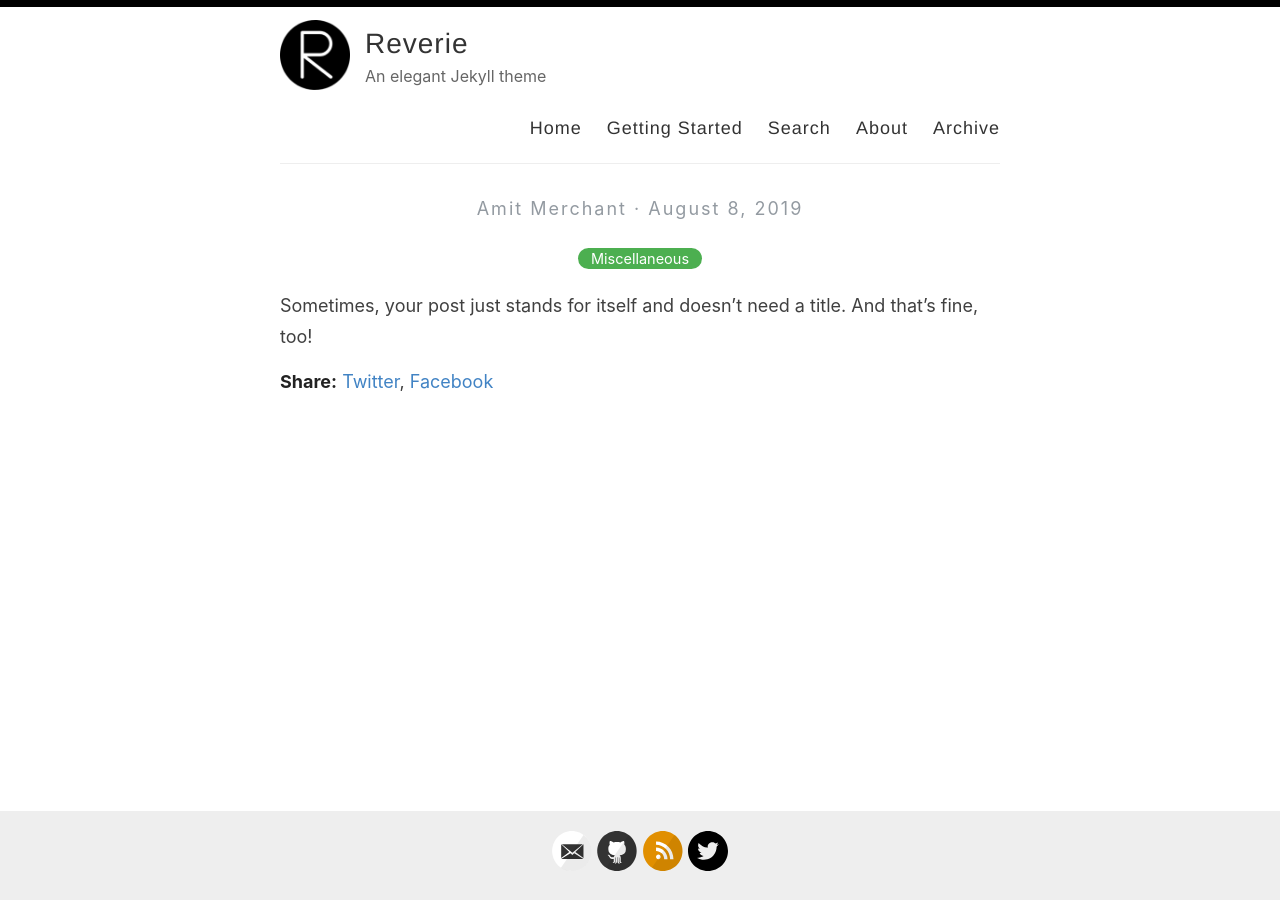
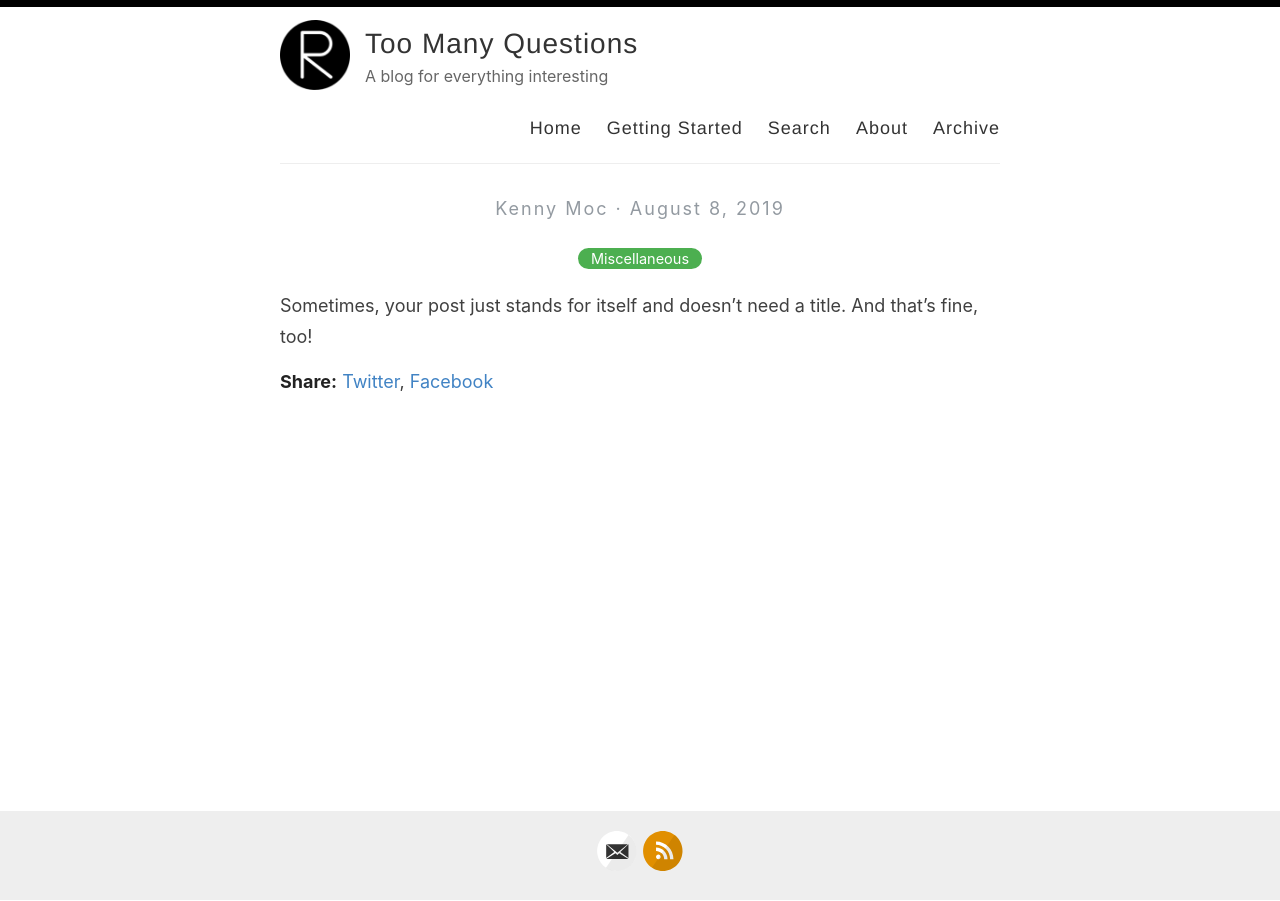
Before and after one commit to xan3c/xan3c.github.io, a Jekyll site: the page built from _posts/2019-08-08-no-title-posts.md, in a window 1280 px wide. Built offline with Jekyll 4.4.1, drawn with Linux system fonts in a browser that asks for light colours.

Commit message:
Update _config.yml

```diff
--- a/_config.yml
+++ b/_config.yml
@@ -3,13 +3,13 @@
 #
 
 # Name of your site (displayed in the header)
-name: Reverie
+name: Too Many Questions
 
 # Name of the author
-author: Amit Merchant
+author: Kenny Moc
 
 # Short bio or description (displayed in the header)
-description: An elegant Jekyll theme
+description: A blog for everything interesting
 
 # URL of your avatar or profile pic (you could use your GitHub profile pic)
 avatar: /images/reverie.png
@@ -21,15 +21,15 @@ avatar: /images/reverie.png
 # Includes an icon in the footer for each username you enter
 footer-links:
   dribbble:
-  email: amit.d.merchant@gmail.com
+  email: whatis@kennymoc.xyz
   facebook:
   flickr:
-  github: amitmerchant1990/reverie
+  github:
   instagram:
   linkedin:
   pinterest:
   rss: rss
-  twitter: amit_merchant
+  twitter:
   stackoverflow:
   youtube: # channel/<your_long_string> or user/<user-name>
   googleplus: # anything in your profile username that comes after plus.google.com/
@@ -41,10 +41,10 @@ footer-links:
 disqus:
 
 # Enter your Google Analytics web tracking code (e.g. UA-2110908-2) to activate tracking
-google_analytics: UA-43339302-11
+# google_analytics: UA-43339302-11
 
 # For newer "GA4" analytics, use the following instead of the "UA" entry above
-#google_analytics_ga4: G-GABC1DEFG
+google_analytics_ga4: G-MP3JB7RX8Z
 
 # Your website URL (e.g. http://amitmerchant1990.github.io or http://www.amitmerchant.com)
 # Used for Sitemap.xml and your RSS feed
```
